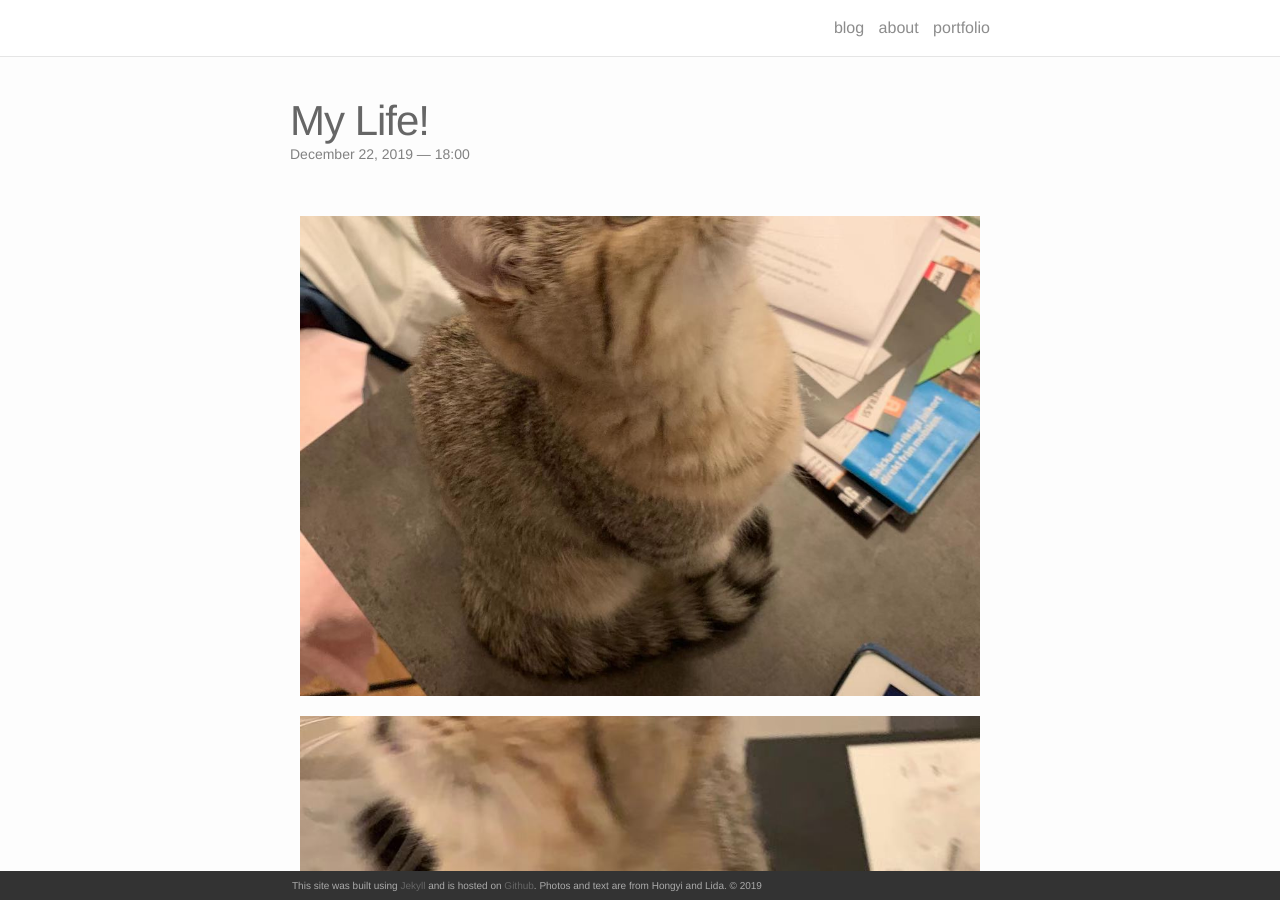
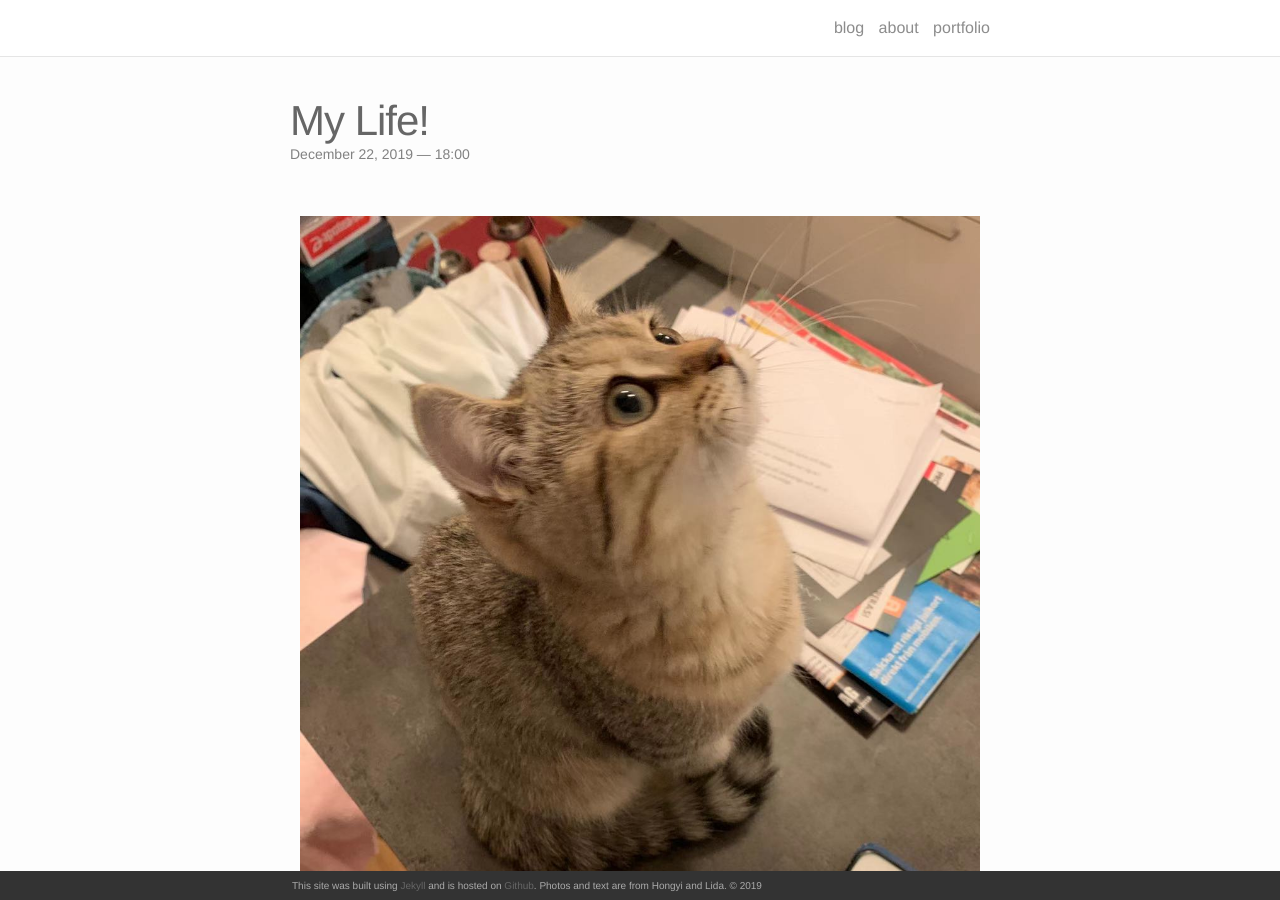
Before and after one commit to guapi-zh/guapi-zh.github.io, a Jekyll site: the page built from _posts/2019-12-22-life.markdown, in a window 1280 px wide and 900 px high. Built offline with Jekyll 4.4.1, drawn with Linux system fonts in a browser that asks for light colours; nearby versions of some CDN libraries.

Commit message:
Update 2019-12-22-life.markdown

```diff
--- a/_posts/2019-12-22-life.markdown
+++ b/_posts/2019-12-22-life.markdown
@@ -6,15 +6,15 @@ description: Happy life
 ---
 
 
-<div class="img_row">
+<div class="img_row" style="height: 900px;">
 	<img class="col three" src="/img/191222/1.jpeg">
 </div>
 
-<div class="img_row">
+<div class="img_row" style="height: 900px;">
 	<img class="col three" src="/img/191222/2.jpeg">
 </div>
 
-<div class="img_row">
+<div class="img_row" style="height: 900px;">
 	<img class="col three" src="/img/191222/3.jpeg">
 </div>
 
```
